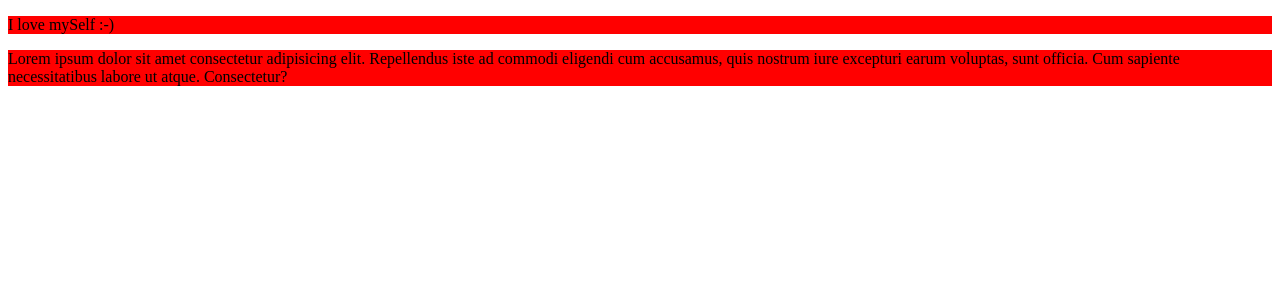
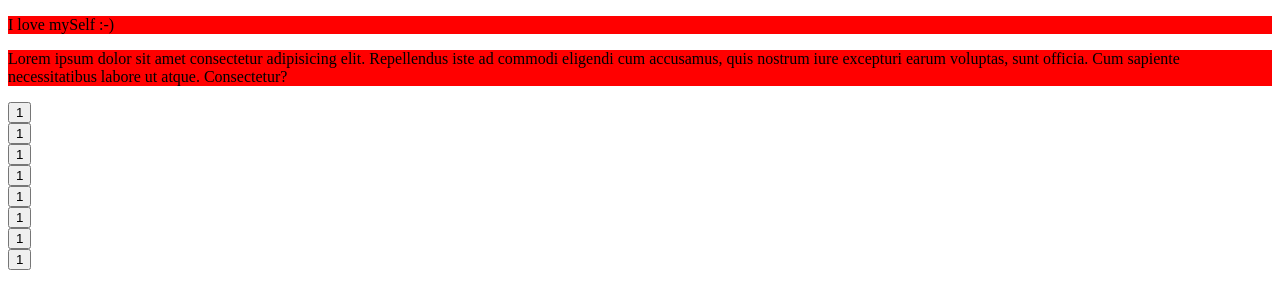
Before and after one commit to MdSaifu7/glowing-spork, a plain HTML site: page index.html in a window 1280 px wide. Drawn offline with Linux system fonts and the light colour scheme.

Commit message:
button-added

```diff
--- a/index.html
+++ b/index.html
@@ -10,16 +10,16 @@
   <p>I love mySelf :-)</p>
   <p>Lorem ipsum dolor sit amet consectetur adipisicing elit. Repellendus iste ad commodi eligendi cum accusamus, quis nostrum iure excepturi earum voluptas, sunt officia. Cum sapiente necessitatibus labore ut atque. Consectetur?</p>
   <div class="container">
-    <div></div>
-    <div></div>
-    <div></div>
-    <div></div>
-    <div></div>
-    <div></div>
-    <div></div>
-    <div></div>
-    <div></div>
-    <div></div>
+    <div><button>1</button></div>
+    <div><button>1</button></div>
+    <div><button>1</button></div>
+    <div><button>1</button></div>
+    <div><button>1</button></div>
+    <div><button>1</button></div>
+    <div><button>1</button></div>
+    <div><button>1</button></div>
+
+
   </div>
 </body>
 </html>
```
